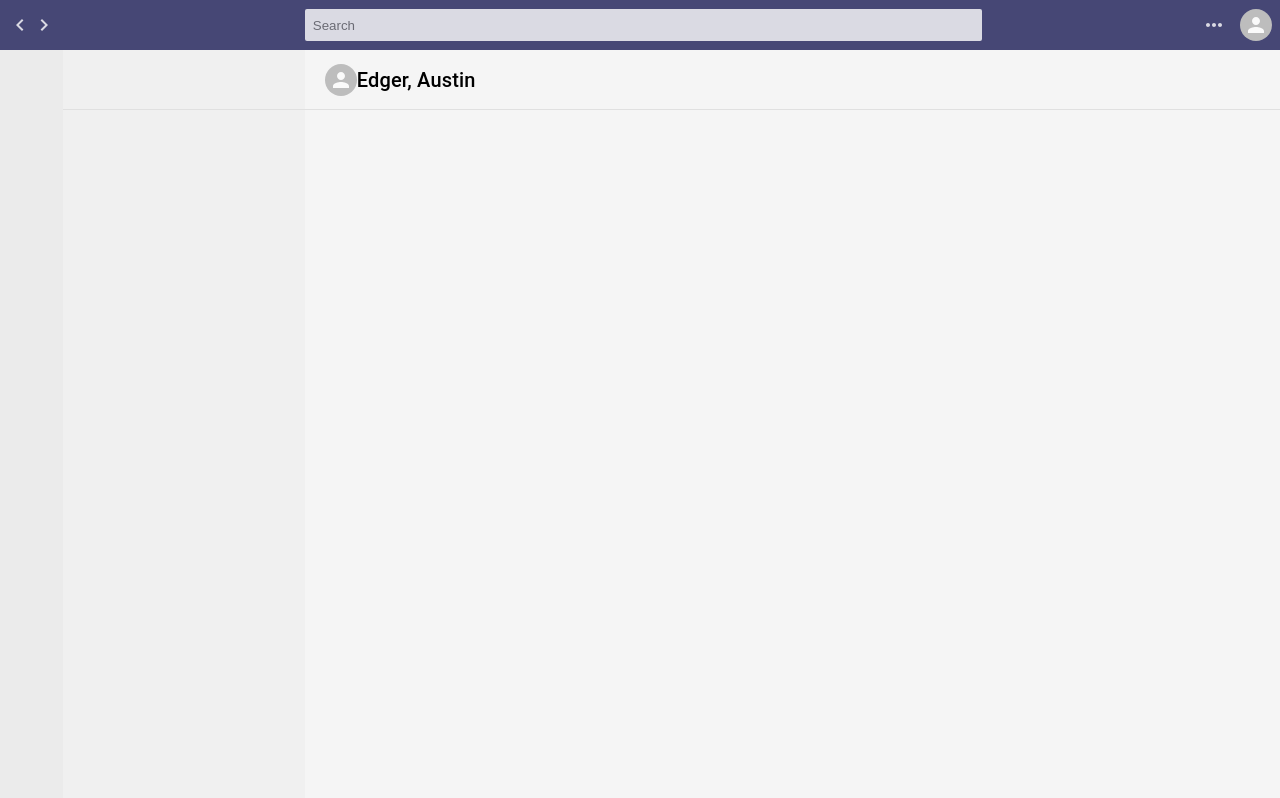
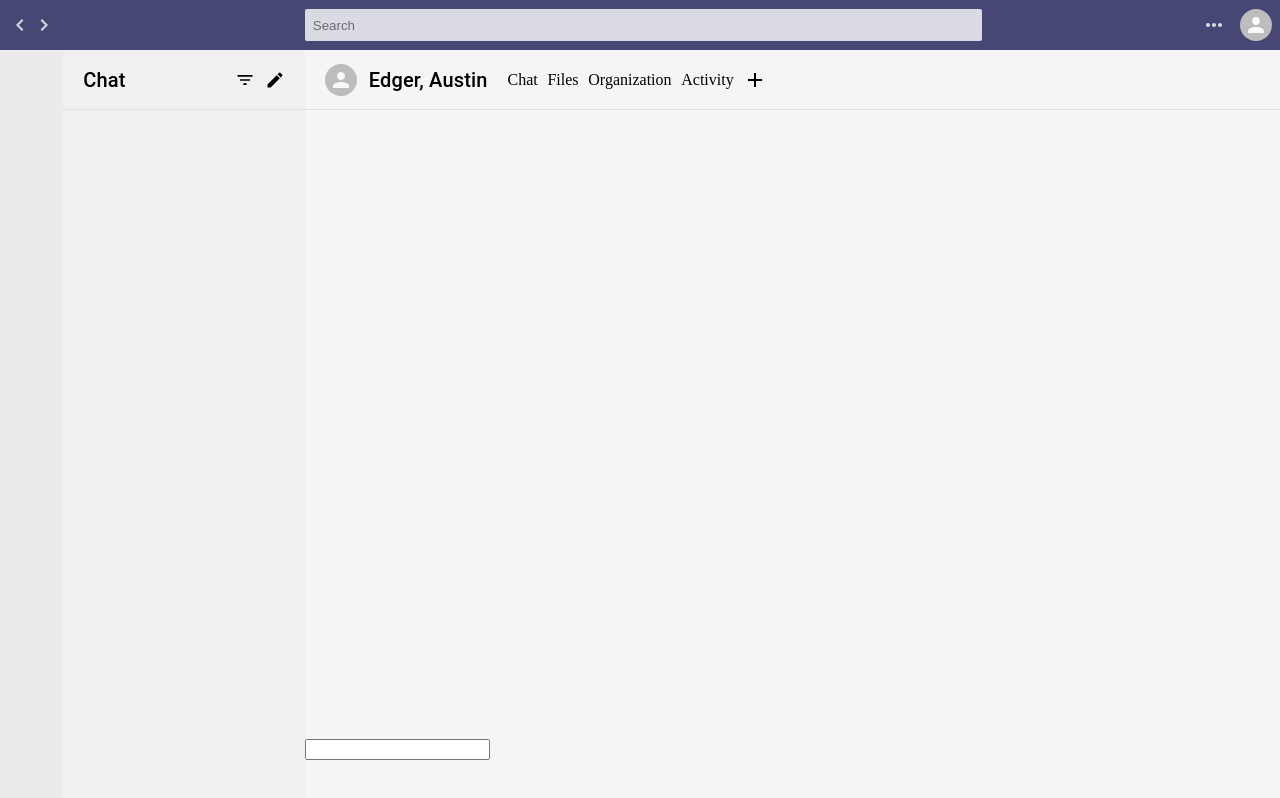
Before and after one commit to austinedger0811/microsoft-teams, a React (Create React App) app in the folder frontend/: page / in a window 1280 px wide. Built offline with nearby package versions, Linux system fonts and the light colour scheme.

Commit message:
Added to layout

```diff
--- a/frontend/src/components/ChatArea.js
+++ b/frontend/src/components/ChatArea.js
@@ -4,6 +4,7 @@ import Typography from '@material-ui/core/Typography'
 import SearchIcon from '@material-ui/icons/Search'
 import Avatar from '@material-ui/core/Avatar'
 import MoreHorizIcon from '@material-ui/icons/MoreHoriz'
+import AddIcon from '@material-ui/icons/Add'
 
 const ChatArea = () => {
 	return (
@@ -12,15 +13,26 @@ const ChatArea = () => {
 				<SearchBar type="search" placeholder="Search" />
 				<NavButtonContainer>
 					<SettingsButton />
-					<AvatarIcon />
+					<AvatarNavIcon />
 				</NavButtonContainer>
 			</NavBar>
 			<Header>
-				<AvatarIcon />
-				<Typography variant="h6">Edger, Austin</Typography>
+				<UserDescriptionContainer>
+					<AvatarUserIcon />
+					<Typography variant="h6">Edger, Austin</Typography>
+				</UserDescriptionContainer>
+				<ChatOptionsContainer>
+					<Typography variant="subtitle-1">Chat</Typography>
+					<Typography variant="subtitle-1">Files</Typography>
+					<Typography variant="subtitle-1">Organization</Typography>
+					<Typography variant="subtitle-1">Activity</Typography>
+					<AddButton />
+				</ChatOptionsContainer>
 			</Header>
 			<ChatContainer>
-
+				<form>
+					<ChatTextInput />
+				</form>
 			</ChatContainer>
 		</Container>
 	)
@@ -60,7 +72,7 @@ const SettingsButton = styled(MoreHorizIcon)`
 	}
 `;
 
-const AvatarIcon = styled(Avatar)`
+const AvatarNavIcon = styled(Avatar)`
 && {
 		cursor: pointer;
 		height: 32px;
@@ -78,9 +90,45 @@ const Header = styled.div`
 	border-bottom: solid 1px #E0E0E0;
 `;
 
+const UserDescriptionContainer = styled.div`
+	display: flex;
+	align-items: center;
+`;
+
+const AvatarUserIcon = styled(Avatar)`
+&& {
+		cursor: pointer;
+		height: 32px;
+		width: 32px;
+		margin-right: 12px;
+	}
+`;
+
+const AddButton = styled(AddIcon)`
+&& {
+		cursor: pointer;
+
+	}
+`;
+
+const ChatOptionsContainer = styled.div`
+	display: flex;
+	align-items: center;
+	justify-content: space-between;
+	padding: 20px;
+	width: 300px;
+`;
+
 const ChatContainer = styled.div`
 	background-color: #F5F5F5;
 	height: 100%;
+`;
+
+const ChatTextInput = styled.input`
+	position: absolute;
+	bottom: 0;
+	margin-bottom: 40px;
+
 `;
 
 const SearchBar = styled.input`
--- a/frontend/src/components/LeftPanel.js
+++ b/frontend/src/components/LeftPanel.js
@@ -1,7 +1,10 @@
 import React from 'react'
 import styled from 'styled-components'
+import Typography from '@material-ui/core/Typography'
 import NavigateBeforeIcon from '@material-ui/icons/NavigateBefore'
 import NavigateNextIcon from '@material-ui/icons/NavigateNext'
+import CreateIcon from '@material-ui/icons/Create'
+import FilterListIcon from '@material-ui/icons/FilterList'
 import NotificationsIcon from '@material-ui/icons/Notifications'
 
 const LeftPanel = () => {
@@ -18,7 +21,11 @@ const LeftPanel = () => {
 				</ActionsMenu>
 				<ActionsArea>
 					<Header>
-
+						<Typography variant="h6">Chat</Typography>
+						<HeaderButtonContainer>
+							<FilterListIcon fontSize="small" />
+							<CreateIcon fontSize="small" />
+						</HeaderButtonContainer>
 					</Header>
 				</ActionsArea>
 			</ActionsContainer>
@@ -49,10 +56,21 @@ const ActionsContainer = styled.div`
 `;
 
 const Header = styled.header`
+	display: flex;
+	justify-content: space-between;
+	align-items: center;
+	padding: 20px;
 	flex-shrink: 0;
 	height: 60px;
 	background-color: #F0F0F0;
 	border-bottom: solid 1px #E0E0E0;
+`;
+
+const HeaderButtonContainer = styled.div`
+	display: flex;
+	justify-content: space-between;
+	align-items: center;
+	width: 50px;
 `;
 
 const ActionsMenu = styled.div`
```
